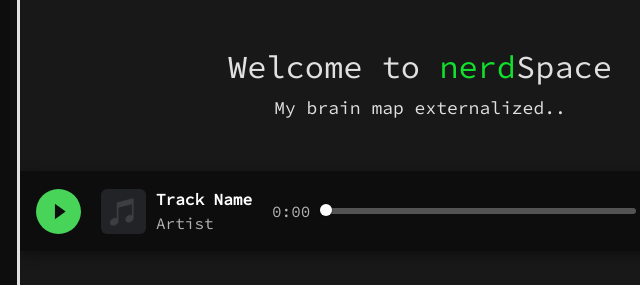
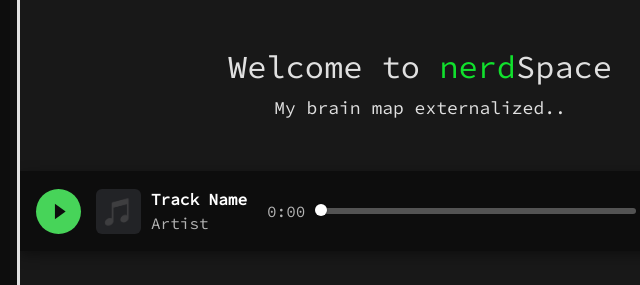
Before and after one commit to cybrok3/cybrok3.github.io, a plain HTML site: page index.html in a window 1280 px wide. Shown: the top 285 px of the page, 395-1035 px from the left. Drawn offline with nearby package versions, Linux system fonts and the light colour scheme.

Commit message:
Minor style change in player elements

```diff
--- a/index.html
+++ b/index.html
@@ -99,6 +99,7 @@
       </section>
 
       <div id="playerUI">
+        <div class="left-player-group">
           <div class="player-left-most">
             <button id="playPauseBtn"><svg style="justify-content: center; align-items: center;" width="25px" height="30px" viewBox="4 4 14 16" fill="currentColor" xmlns="http://www.w3.org/2000/svg"><g id="SVGRepo_bgCarrier" stroke-width="0"></g><g id="SVGRepo_tracerCarrier" stroke-linecap="round" stroke-linejoin="round"></g><g id="SVGRepo_iconCarrier"> <path d="M15 12.3301L9 16.6603L9 8L15 12.3301Z"></path> </g></svg>
             </button>
@@ -110,6 +111,7 @@
             <div id="trackInfo">
               <div id="trackName"><strong>Track Name</strong></div>
               <div id="artistName">Artist</div>
+            </div>
           </div>
         </div>
 
--- a/styles.css
+++ b/styles.css
@@ -150,6 +150,12 @@ body, html {
   align-items: center;
   gap: 10px;
 }
+
+.left-player-group {
+      display: flex;
+      align-items: center;
+      gap: 15px;
+  }
 
 .player-left img {
   width: 60px;
```
Lines whose indentation alone changed are shown as unchanged.
